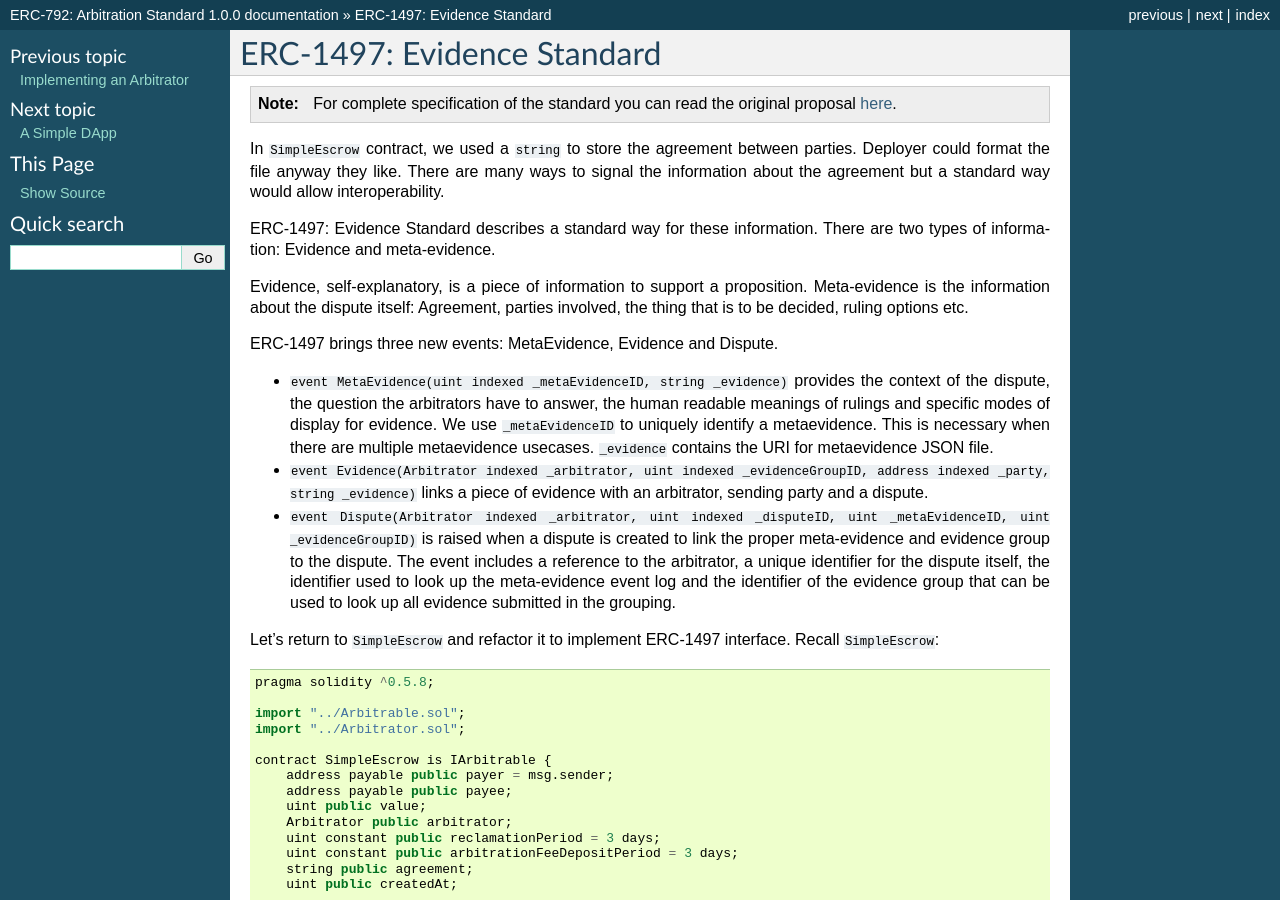
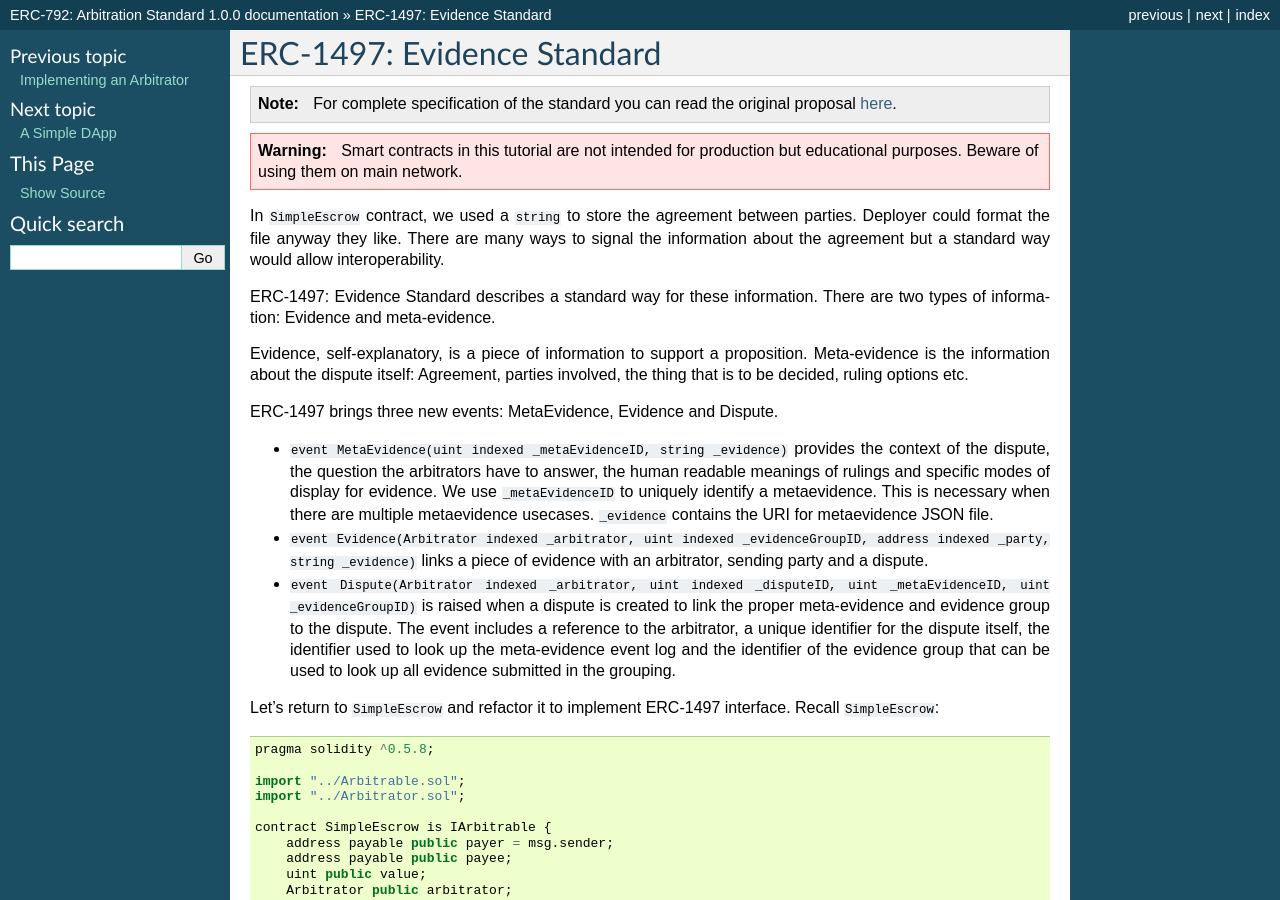
Before and after one commit to kleros/erc-792, a Sphinx documentation site: the page built from docs/erc-1497.rst, in a window 1280 px wide and 900 px high. Built offline with Sphinx 7.4.7, drawn with Linux system fonts in a browser that asks for light colours.

Commit message:
refactor(erc-1497): add warning

```diff
--- a/docs/erc-1497.rst
+++ b/docs/erc-1497.rst
@@ -3,6 +3,9 @@ ERC-1497: Evidence Standard
 ===============================
 
 .. note:: For complete specification of the standard you can read the original proposal `here <https://github.com/ethereum/EIPs/issues/1497>`_.
+
+.. warning::
+  Smart contracts in this tutorial are not intended for production but educational purposes. Beware of using them on main network.
 
 In ``SimpleEscrow`` contract, we used a ``string`` to store the agreement between parties. Deployer could format the file anyway they like.
 There are many ways to signal the information about the agreement but a standard way would allow interoperability.
```
